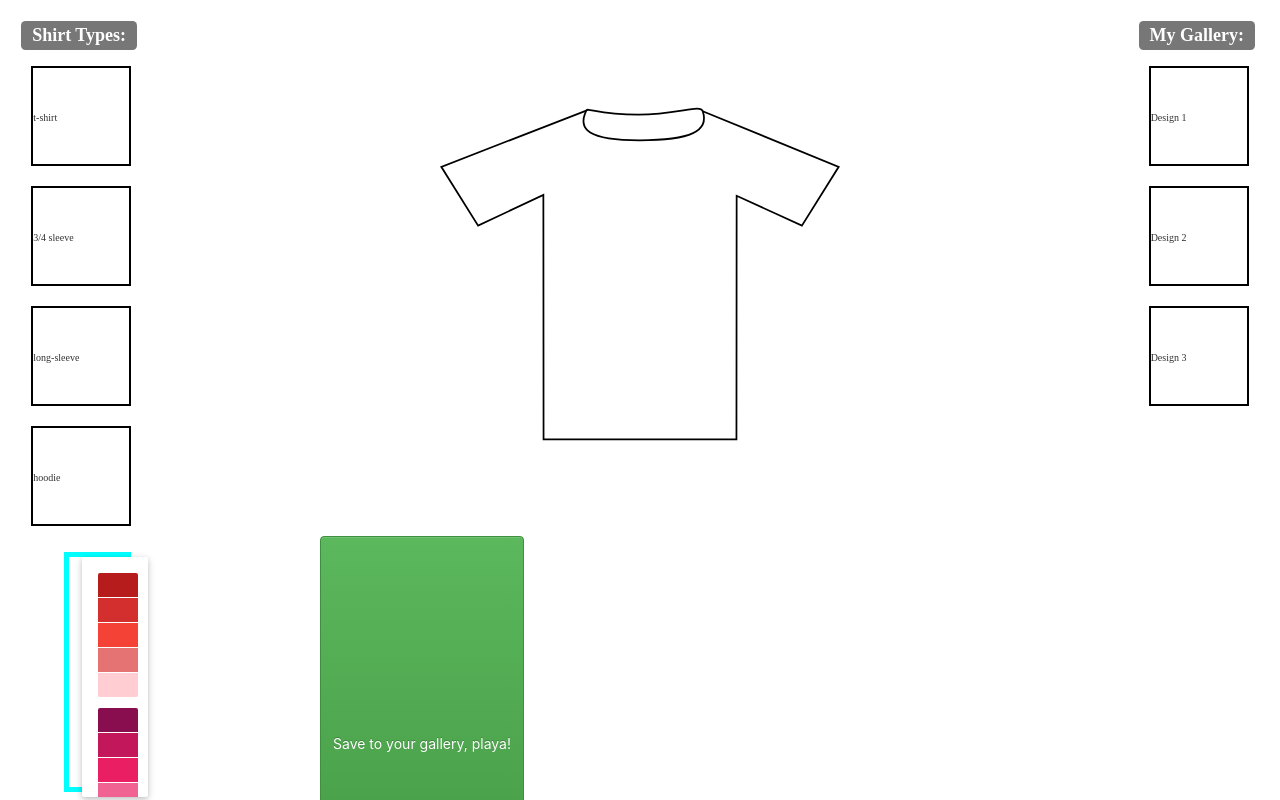
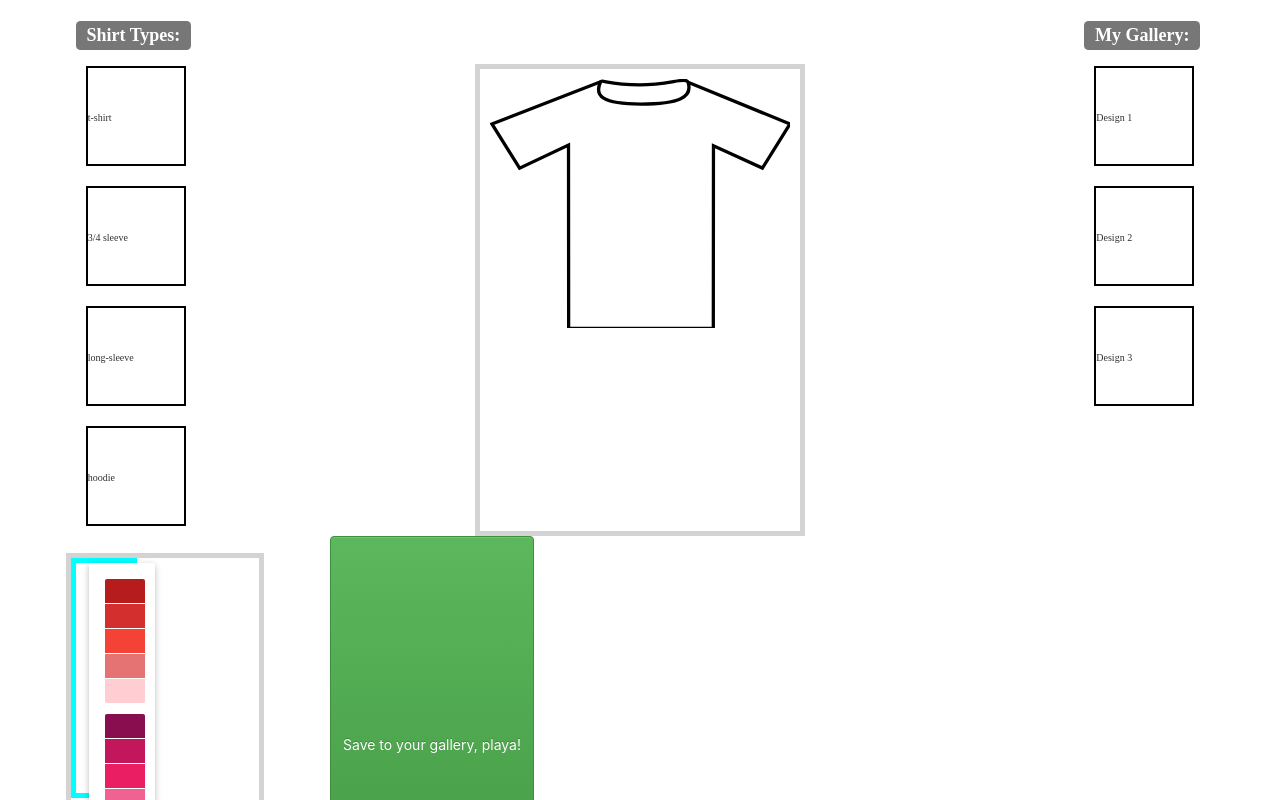
Before and after one commit to jshin1/Outfit-Lab, a React (Create React App) app: page / in a window 1280 px wide. Shown: the top 800 px of the page. Built offline with nearby package versions, Linux system fonts and the light colour scheme.

Commit message:
resized shirt

```diff
--- a/src/App.css
+++ b/src/App.css
@@ -30,28 +30,29 @@
 .canvas-container {
   margin-top: 5%;
   text-align: center;
-  margin-left: 20%;
-  margin-right: 20%;
-  /* border: 5px solid lightgrey; */
+  margin-left: 10%;
+  margin-right: 10%;
+  border: 5px solid lightgrey;
 }
 
 .editor-container {
   height: 50vh;
   margin-top: 5%;
-  text-align: center;
   margin-left: 20%;
   margin-right: 20%;
-  /* border: 5px solid lightgrey; */
+  border: 5px solid lightgrey;
 }
 
 .shirt-1 {
-  padding-top: 5%;
-  width: 50vh;
-  height: 50vh;
+  margin: auto;
+  width: 100%;
+  padding: 10px;
+
+
   /* fill:none; */
   stroke:#000;
   stroke-miterlimit:10;
-  stroke-width:2px;
+  stroke-width:5px;
 }
 
 .color-picker {
--- a/src/components/Canvas.js
+++ b/src/components/Canvas.js
@@ -11,8 +11,7 @@ class Canvas extends Component {
       {
         <div>
         <svg class="shirt-1" fill={this.props.shirtColor} xmlns="http://www.w3.org/2000/svg" viewBox="0 0 458.13 380.91"><defs>></defs>
-        <polyline class="shirt-1" points="300.92 4.1 456.65 67.7 414.48 135.09 339.76 100.9 339.54 379.91 182.62 379.91 275.52 379.91 118.61 379.91 118.39 99.88 43.66 135.09 1.49 67.7 167.54 3.32"/>
-        <path class="shirt-1" d="M300.92,4.1c7.63,22.52-13.25,33.18-72.3,33.18s-71.39-12.52-61.08-34c1.78-3.69,12.9,4.55,59.56,4.55S298-4.63,300.92,4.1Z"/></svg>
+        <polyline class="cls-1" points="302.41 5.1 458.14 68.7 415.97 136.09 341.25 101.9 341.02 380.91 184.11 380.91 277.01 380.91 120.1 380.91 119.88 100.88 45.15 136.09 2.98 68.7 169.03 4.32"/><path class="cls-1" d="M302.41,5.1c7.63,22.52-13.25,33.18-72.3,33.18S158.72,25.76,169,4.32c1.78-3.69,12.9,4.55,59.56,4.55S299.45-3.63,302.41,5.1Z"/></svg>
         </div>
       }
       </div>
```
